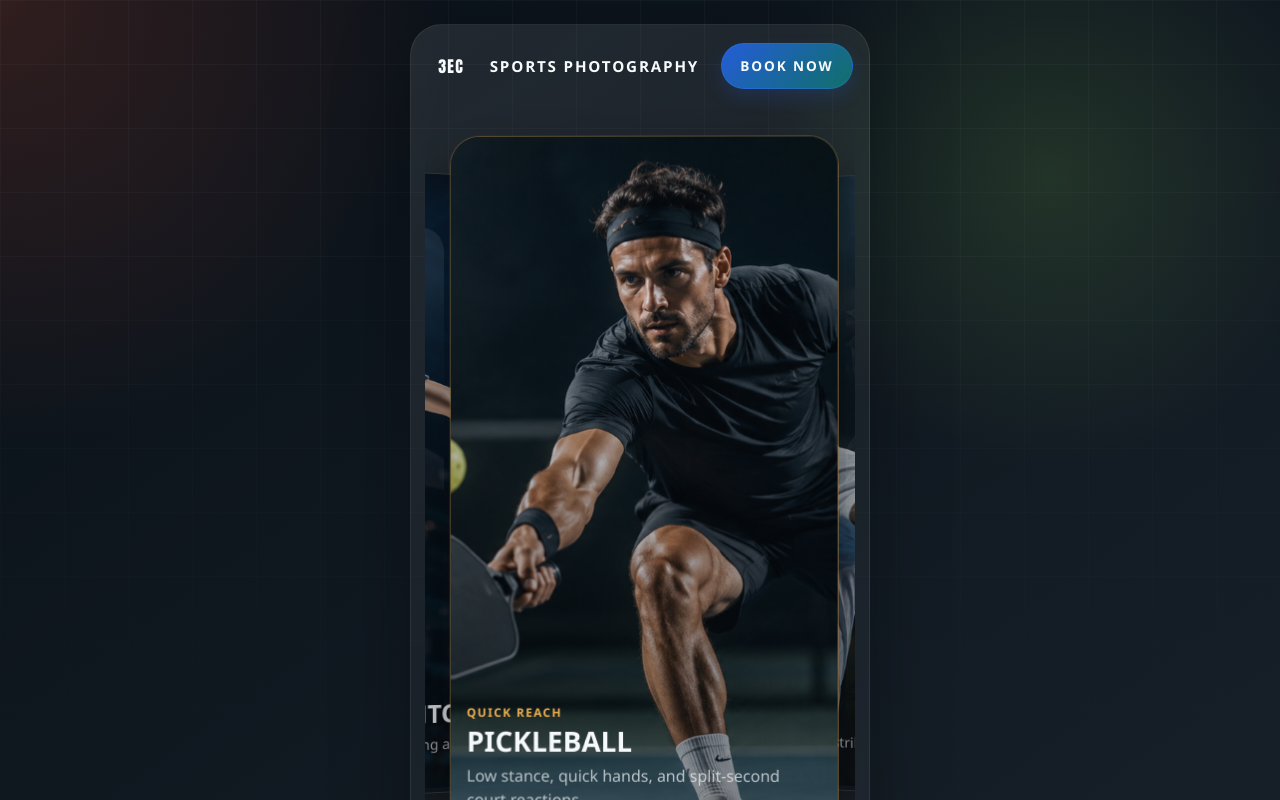
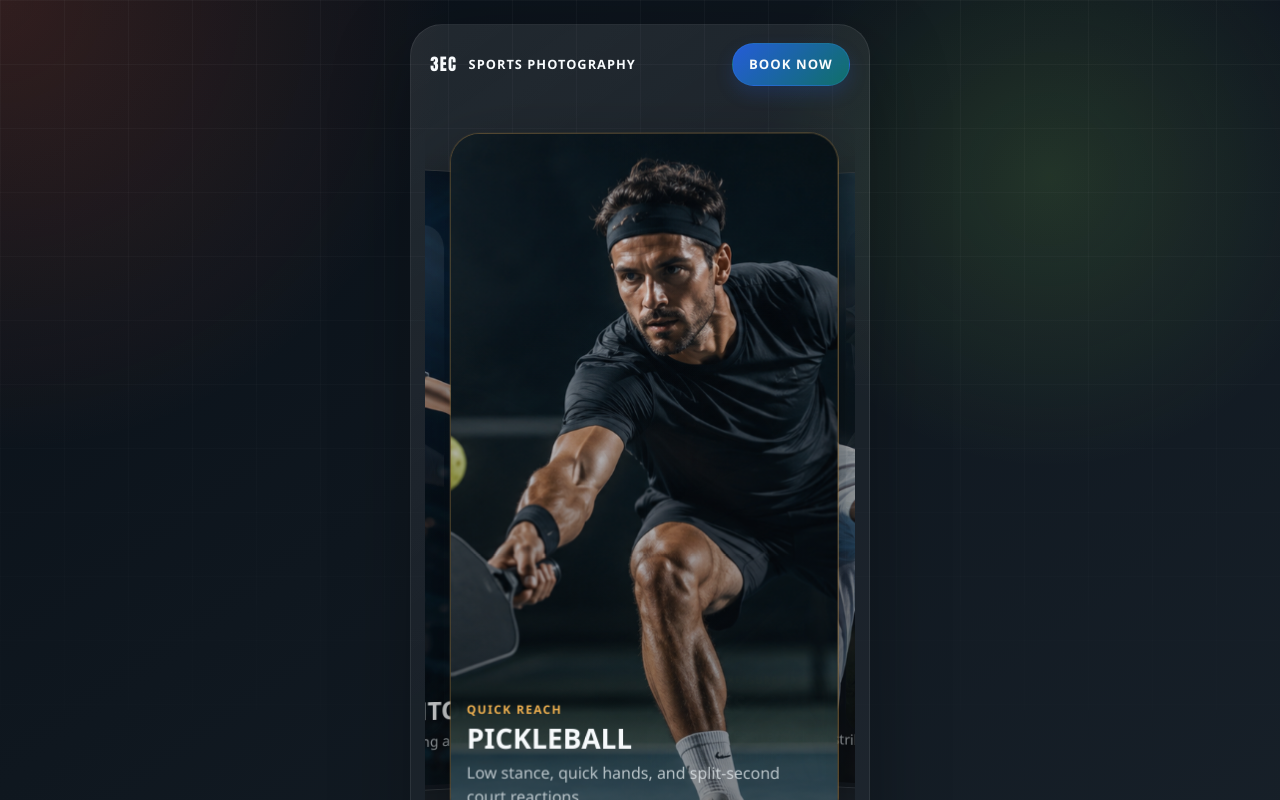
Before and after one commit to yyuseki15-ux/3EC-Photography-Website, a Next.js app: page /sports in a window 1280 px wide. Shown: the top 800 px of the page. Built offline with nearby package versions, Linux system fonts and the light colour scheme.

Commit message:
Balance sports showcase top bar

```diff
--- a/src/app/globals.css
+++ b/src/app/globals.css
@@ -1222,9 +1222,9 @@ textarea {
   display: flex;
   justify-content: space-between;
   align-items: center;
-  gap: 1rem;
+  gap: 0.8rem;
   margin-bottom: 0.9rem;
-  padding: 0.2rem 0.1rem 0;
+  padding: 0.2rem 0.3rem 0;
   position: relative;
   z-index: 2;
 }
@@ -1233,20 +1233,39 @@ textarea {
 .sports-motion-topbar .sports-nav-links {
   display: flex;
   align-items: center;
-  gap: 0.9rem;
+  gap: 0.7rem;
+}
+
+.sports-motion-topbar .sports-nav-brand {
+  flex: 1;
+  min-width: 0;
+}
+
+.sports-motion-topbar .sports-nav-mark {
+  min-width: auto;
+  padding: 0;
+  font-size: 1.05rem;
+}
+
+.sports-motion-topbar .sports-nav-name {
+  font-size: 0.8rem;
+  letter-spacing: 0.08em;
+  white-space: nowrap;
 }
 
 .sports-motion-topbar .sports-nav-links a {
   display: inline-flex;
   align-items: center;
   justify-content: center;
-  min-height: 2.9rem;
-  padding: 0.7rem 1.15rem;
+  min-height: 2.7rem;
+  padding: 0.65rem 1rem;
   border: 1px solid rgba(58, 140, 255, 0.22);
   border-radius: 999px;
   color: #f8fbfd;
   background: linear-gradient(135deg, rgba(37, 99, 235, 0.9), rgba(15, 118, 110, 0.92));
   box-shadow: 0 8px 18px rgba(37, 99, 235, 0.18);
+  font-size: 0.82rem;
+  letter-spacing: 0.08em;
   transition: transform 180ms ease, box-shadow 180ms ease, filter 180ms ease;
 }
 
```
